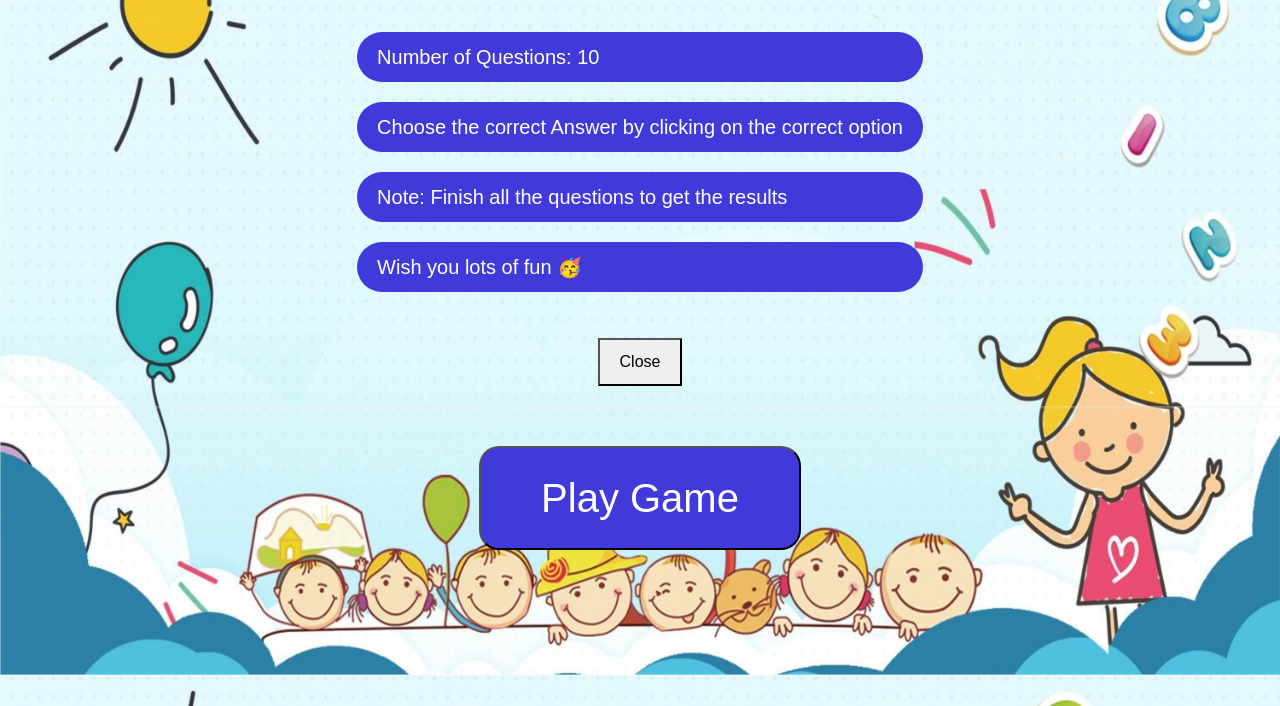
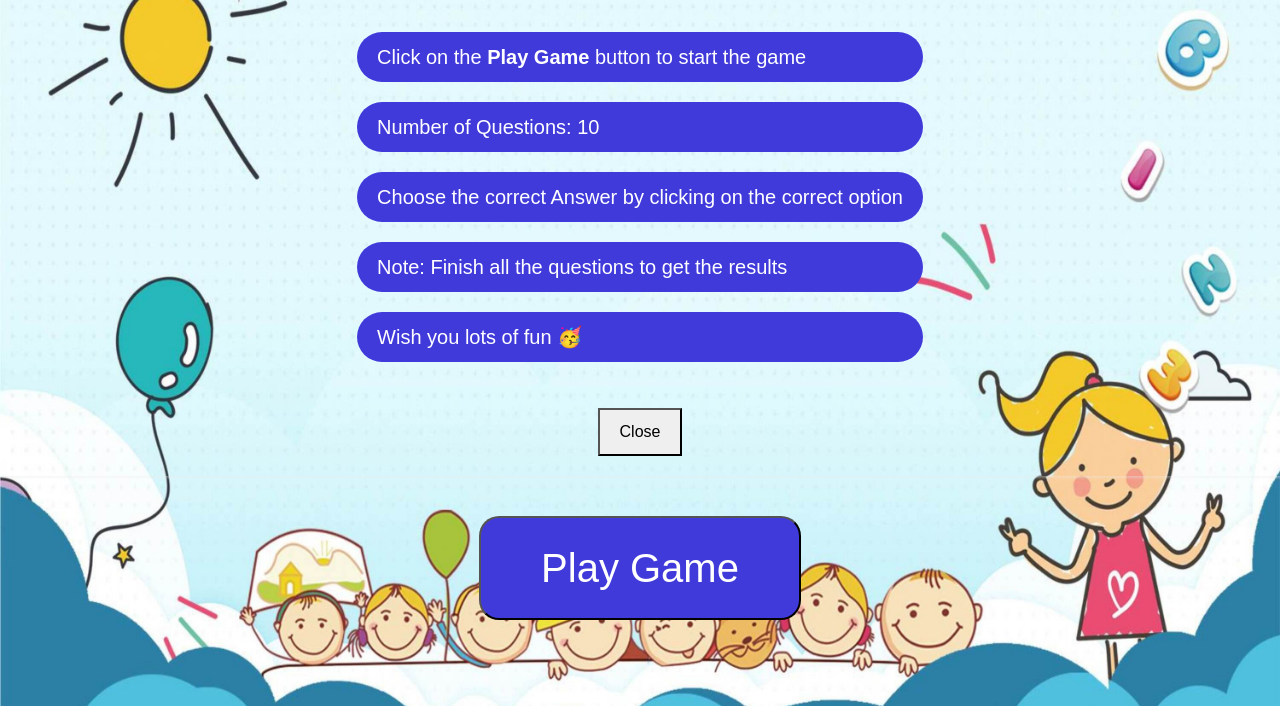
Before and after one commit to lets-unbound/5, a plain HTML site: page index.html in a window 1280 px wide. Shown: the part 94-800 px from the top of the page. Drawn offline with nearby package versions, Linux system fonts and the light colour scheme.

Commit message:
Update index.html

```diff
--- a/index.html
+++ b/index.html
@@ -48,6 +48,7 @@
 
     <div  class="s1" style="text-align: center; display: flex; border-radius: 50px; margin-top: 10px; padding: 10px;">
         <div class="s2" style="align-items: center; align-self: center; text-align: justify; font-family: cursive;">
+          <p>Click on the <b>Play Game</b> button to start the game</p>
           <p>Number of Questions: 10</p>
           <p>Choose the correct Answer by clicking on the correct option</p>
           <p>Note: Finish all the questions to get the results</p>
```
